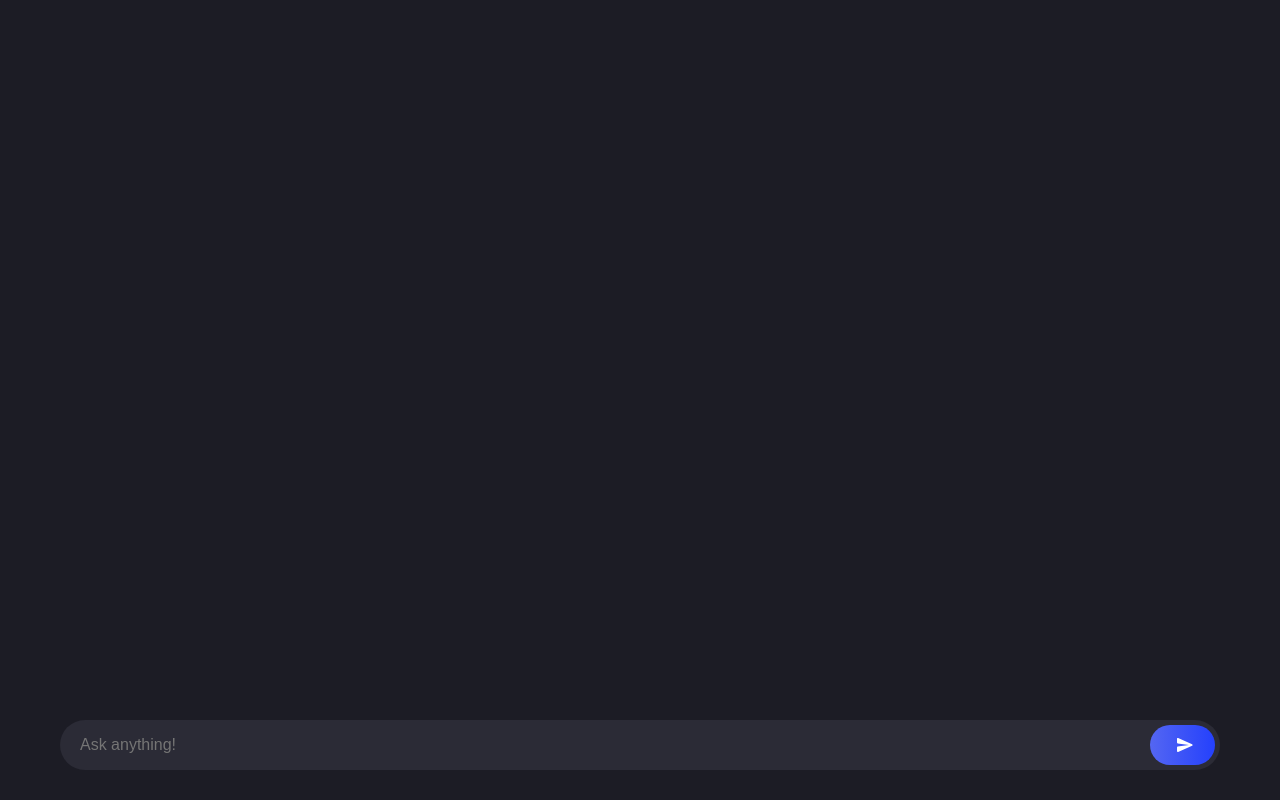
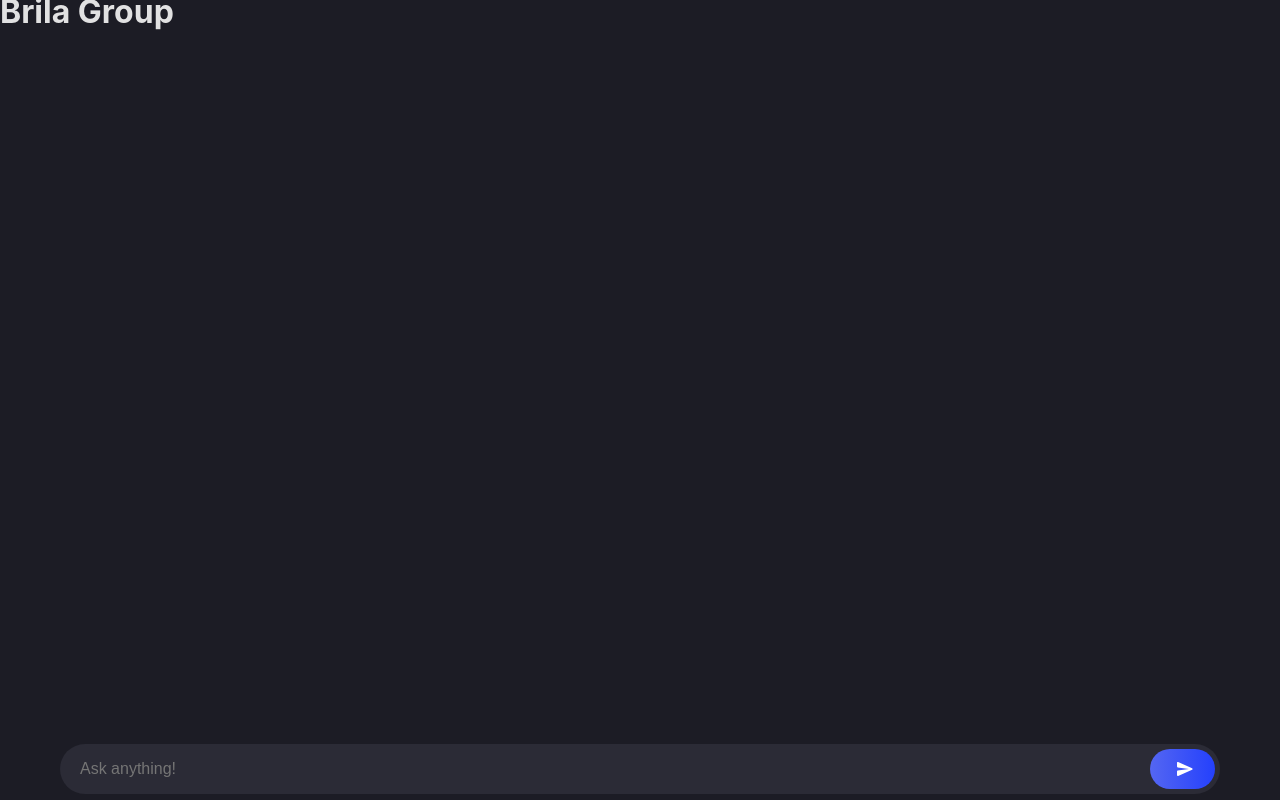
Before and after one commit to dekandekan123/chatgpt-ai-app-main, a React (Vite) app in the folder client/: page / in a window 1280 px wide. Built offline with nearby package versions, Linux system fonts and the light colour scheme.

Commit message:
brila group'm zya krd awi trm sryawa

```diff
--- a/client/index.html
+++ b/client/index.html
@@ -7,6 +7,7 @@
     <title>ChatGPT</title>
   </head>
   <body>
+    <h1>Brila Group</h1>
     <div id="root"></div>
     <script type="module" src="/src/main.jsx"></script>
   </body>
--- a/client/src/App.jsx
+++ b/client/src/App.jsx
@@ -7,7 +7,6 @@
 import loadingIcon from "./assets/loader.svg";
 
 function App() {
-  <p>Brila Group</p>;
   const [input, setInput] = useState("");
   const [posts, setPosts] = useState([]);
 
```
